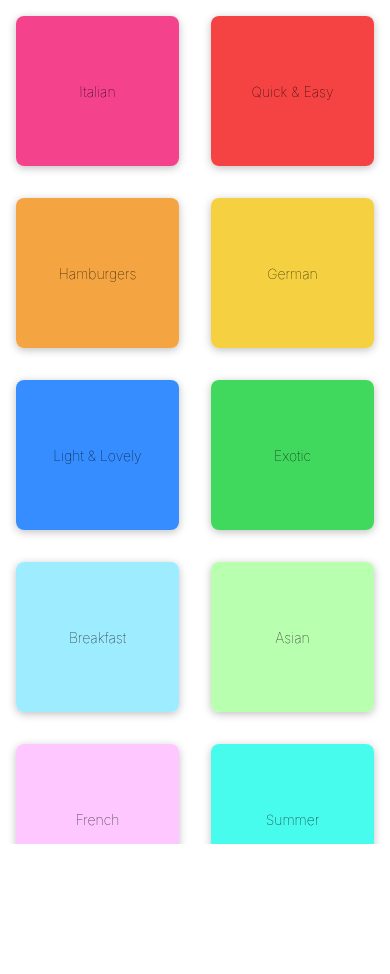
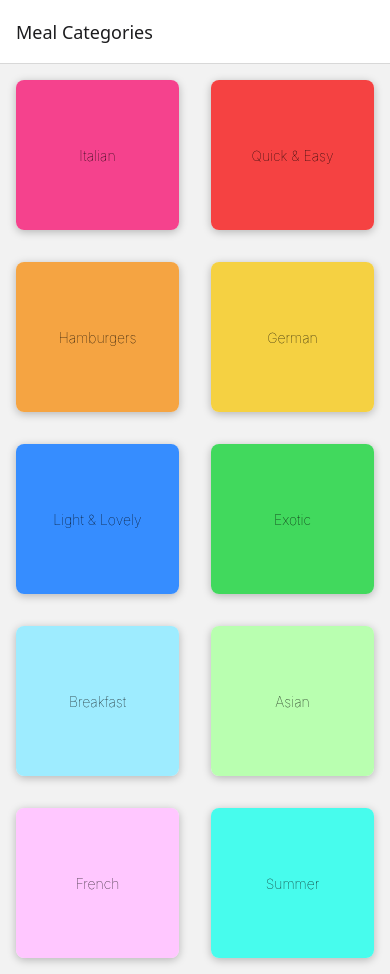
Before and after one commit to MidKnight92/react-native-nav-6, a React Native app: screen / in a window 390 px wide. Before the commit the page ends 844 px from the top, so only its background shows below. Built offline with nearby package versions, Linux system fonts and the light colour scheme.

Commit message:
Add navigation

```diff
--- a/App.jsx
+++ b/App.jsx
@@ -1,14 +1,22 @@
 import { StatusBar } from 'expo-status-bar';
 import { StyleSheet, View, } from 'react-native';
+import { NavigationContainer } from '@react-navigation/native';
 import CategoryScreen from './screens/CategoryScreen';
+import { createStackNavigator } from '@react-navigation/stack';
+import MealsOverView from './screens/MealsOverView';
 
+
+const Stack = createStackNavigator();
 
 export default function App() {
   return (
-    <View style={styles.container}>
-      <StatusBar style="light" />
-      <CategoryScreen />
-    </View>
+    <NavigationContainer>
+      <StatusBar style="dark" />
+      <Stack.Navigator>
+        <Stack.Screen name="Meal Categories" component={CategoryScreen}/>
+        <Stack.Screen name="Meal" component={MealsOverView} />
+      </Stack.Navigator>
+    </NavigationContainer>
 
   );
 }
--- a/components/CategoryGridTile.jsx
+++ b/components/CategoryGridTile.jsx
@@ -1,9 +1,9 @@
 import { Pressable, View, StyleSheet, Text, Platform } from "react-native";
 
-export default function CategoryGridTile({ color, title }) {
+export default function CategoryGridTile({ color, title, handlePress }) {
     return (
         <View style={styles.gridItem}>
-            <Pressable style={({ pressed }) => [styles.button, pressed ? styles.buttonPressed : null]} android_ripple={{ color: '#ccc' }}>
+            <Pressable style={({ pressed }) => [styles.button, pressed ? styles.buttonPressed : null]} android_ripple={{ color: '#ccc' }} onPress={handlePress}>
                 <View style={[styles.innerContainer, { backgroundColor: color }]}>
                     <Text style={styles.title}>{title}</Text>
                 </View>
--- a/package.json
+++ b/package.json
@@ -9,10 +9,14 @@
     "web": "expo start --web"
   },
   "dependencies": {
+    "@react-navigation/native": "^7.1.17",
+    "@react-navigation/stack": "^7.4.8",
     "expo": "~53.0.22",
     "expo-status-bar": "~2.2.3",
     "react": "19.0.0",
-    "react-native": "0.79.6"
+    "react-native": "0.79.6",
+    "react-native-safe-area-context": "5.4.0",
+    "react-native-screens": "~4.11.1"
   },
   "devDependencies": {
     "@babel/core": "^7.20.0"
--- a/screens/CategoryScreen.jsx
+++ b/screens/CategoryScreen.jsx
@@ -2,6 +2,9 @@ import { FlatList } from "react-native";
 import CategoryGridTile from "../components/CategoryGridTile";
 import { CATEGORIES } from '../data/dummy-data';
 
-export default function CategoryScreen() {
-    return <FlatList numColumns={2} data={CATEGORIES} keyExtractor={(item) => item.id} renderItem={(category) => <CategoryGridTile title={category.item.title} color={category.item.color} />} />
+export default function CategoryScreen({ navigation }) {
+    const handlePress = () => {
+        navigation.navigate("Meal")
+    }
+    return <FlatList numColumns={2} data={CATEGORIES} keyExtractor={(item) => item.id} renderItem={(category) => <CategoryGridTile title={category.item.title} color={category.item.color} handlePress={handlePress} />} />
 }
--- /dev/null
+++ b/screens/MealsOverView.jsx
@@ -0,0 +1,16 @@
+import { StyleSheet, Text, View } from "react-native";
+
+export default function MealsOverView(){
+    return (
+        <View style={styles.container}>
+            <Text>Meal Screen</Text>
+        </View>
+    );
+}
+
+const styles = StyleSheet.create({
+    container: {
+        flex: 1,
+        padding: 16
+    }
+})
```
Also changed, not shown: 1 other file (tests, documents, lock files or other folders).
